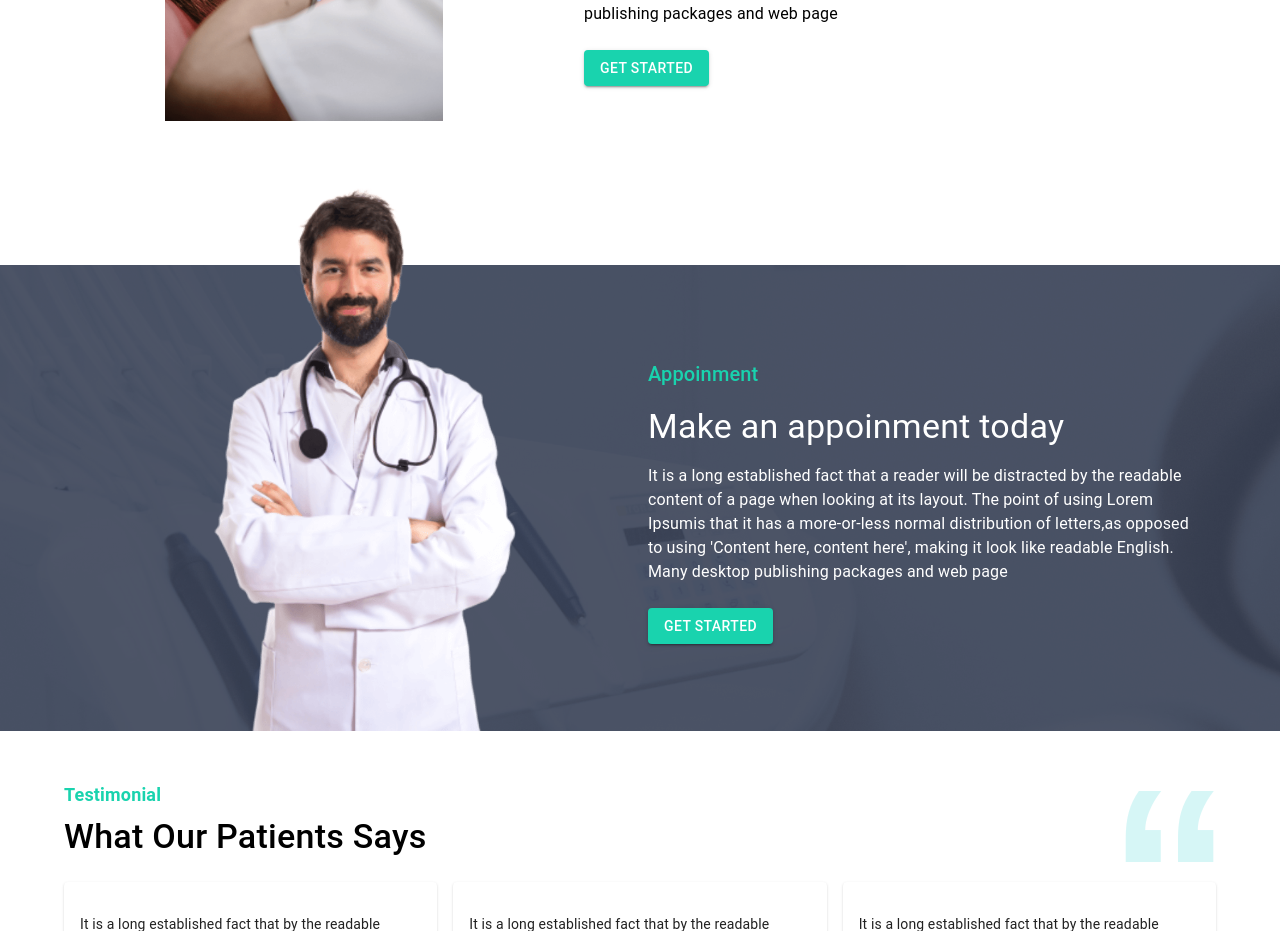
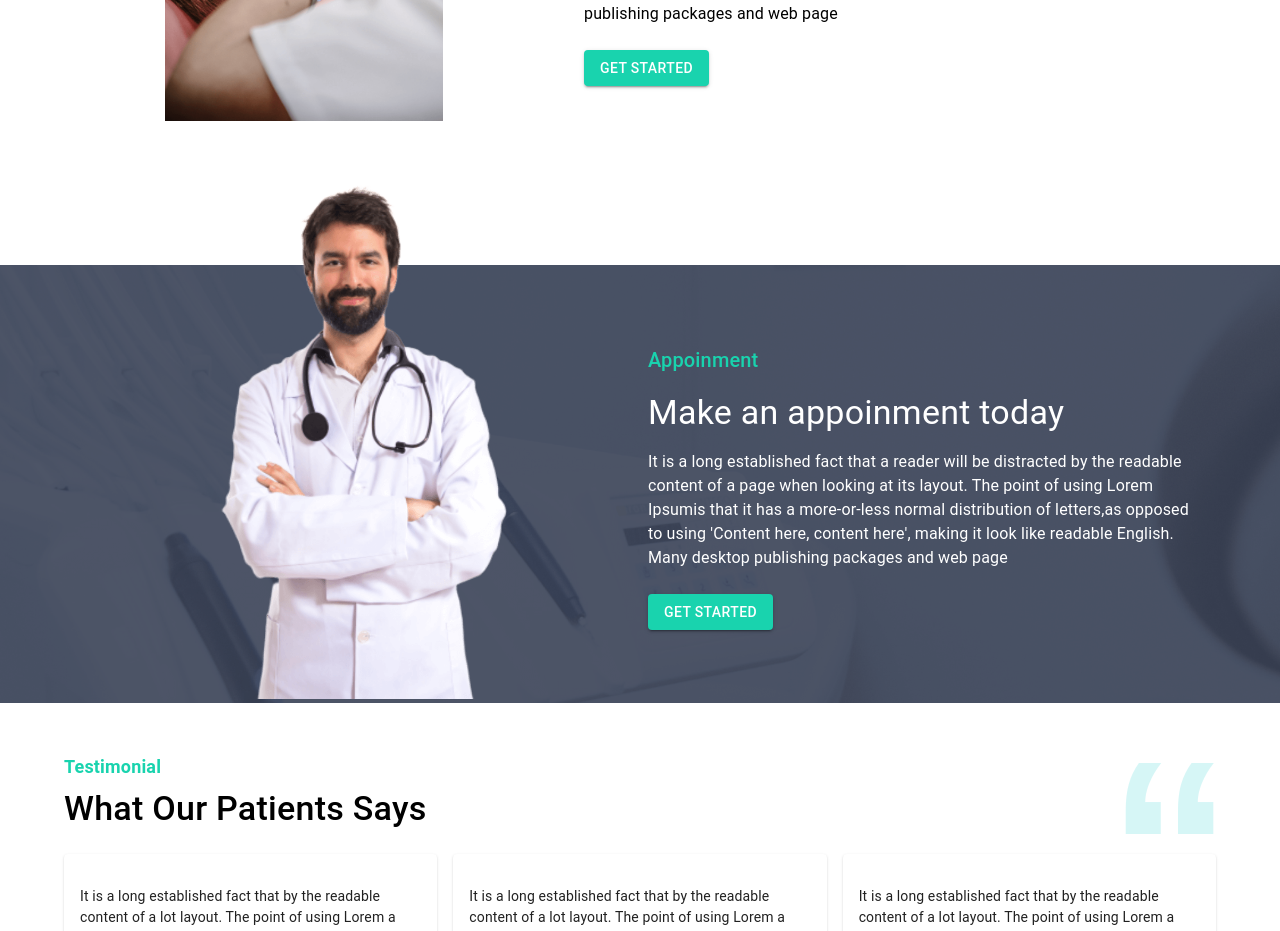
Before and after one commit to Samius-Sazin/Doctors_Portal_Client, a React (Create React App) app: page / in a window 1280 px wide. Shown: the part 1600-2531 px from the top of the page. Built offline with nearby package versions, Linux system fonts and the light colour scheme; no server answers.

Commit message:
Fetch file, send image to server

```diff
--- a/src/Pages/Home/AppoinmentBanner/AppoinmentBanner.js
+++ b/src/Pages/Home/AppoinmentBanner/AppoinmentBanner.js
@@ -13,13 +13,15 @@ function AppoinmentBanner() {
         <div style={background_image}>
             <Container sx={{ flexGrow: 1, mt: 20 }}>
                 <Grid container spacing={{ xs: 0, md: 2 }}>
-                    <Grid item xs={12} md={6} sx={{ display:"flex", justifyContent:"center", }}>
-                        <img
-                            style={{ width: "600px", marginTop: "-150px" }}
-                            src={doctor}
-                            alt="doctor" />
+                    <Grid item xs={12} md={6} sx={{ display: "flex", justifyContent: "center", }}>
+                        <Box sx={{width:{xl:"300", sm:"450px", md:"600px"}, marginTop: "-150px"}}>
+                            <img
+                                style={{ width: "100%" }}
+                                src={doctor}
+                                alt="doctor" />
+                        </Box>
                     </Grid>
-                    <Grid item xs={12} md={6} sx={{ display: "flex", alignItems: "center", textAlign:"left", px: '26px', py: '10px' }}>
+                    <Grid item xs={12} md={6} sx={{ display: "flex", alignItems: "center", textAlign: "left", px: '26px', py: '10px' }}>
                         <Box>
                             <Typography sx={{ mb: 2 }} variant="h6" color="#19d3ae">Appoinment</Typography>
                             <Typography sx={{ mb: 2, color: "white" }} variant="h4">Make an appoinment today</Typography>
```
Also changed, not shown: 1 other file (tests, documents, lock files or other folders).
